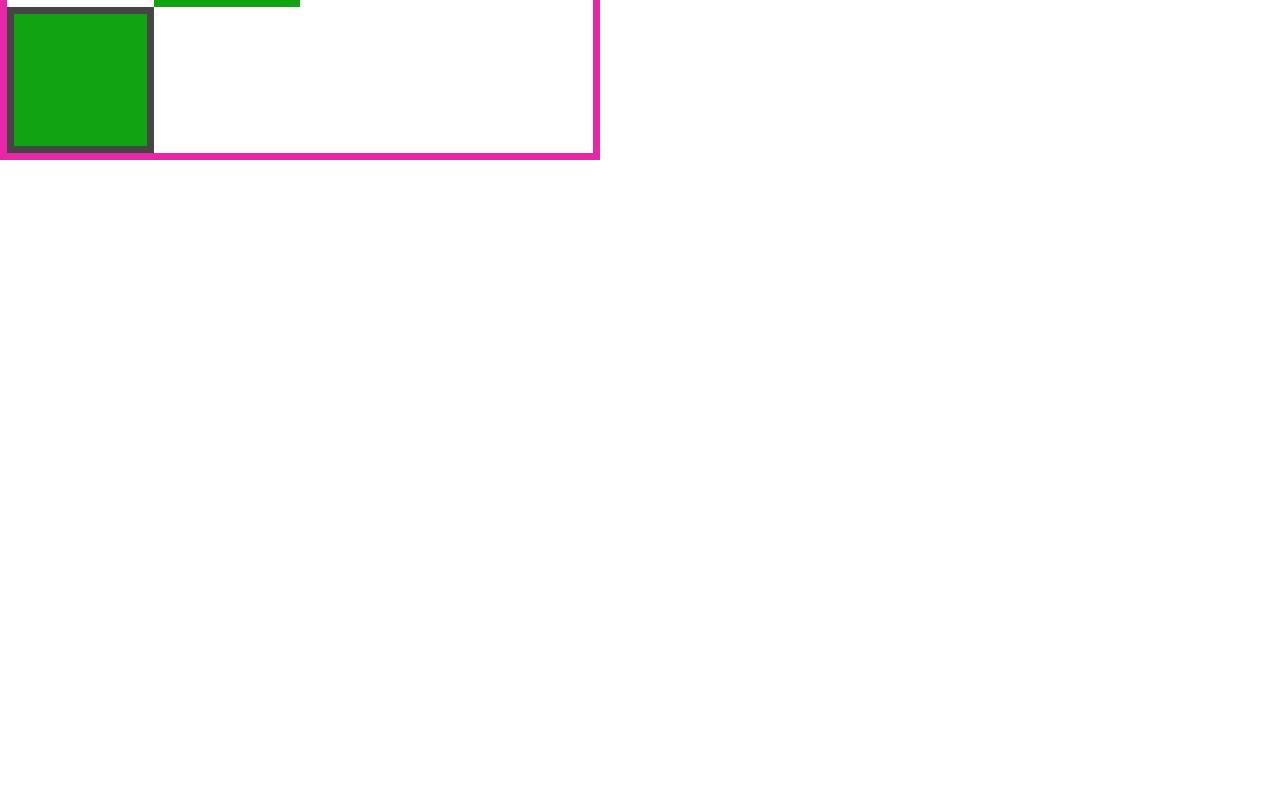
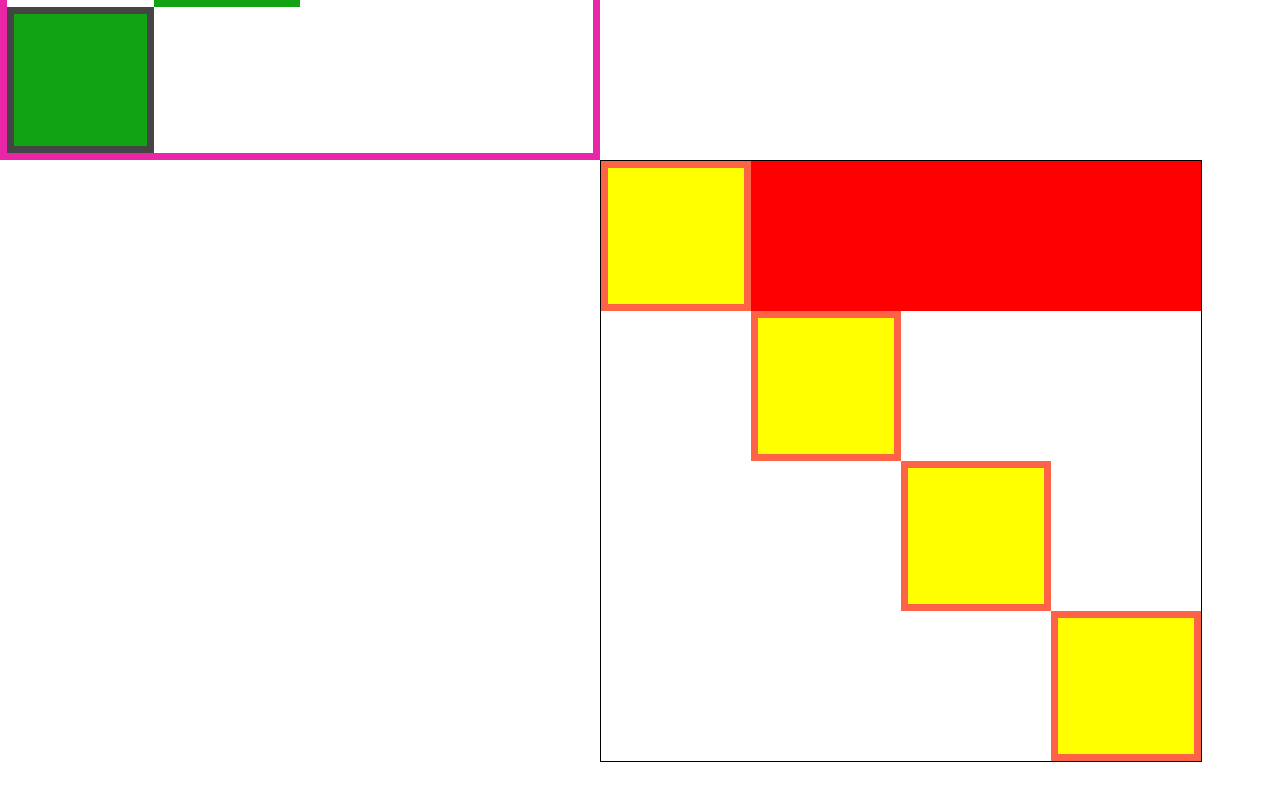
Before and after one commit to DCI-WD-TZ-23-D01/uib-11-stairway-LaraKempf, a website: page index.html in a window 1280 px wide. Shown: the part 440-1240 px from the top of the page. Before the commit the page ends 800 px from the top, so only its background shows below. Drawn offline with nearby package versions, Linux system fonts and the light colour scheme.

Commit message:
not just done

```diff
--- a/index.html
+++ b/index.html
@@ -17,5 +17,21 @@
       <div class="stair"></div>
       <div class="stair"></div>
     </div>
+
+    <div class="treppenhaus">
+      <div class="stairway2_1">
+        <div class="treppen"></div>
+      </div>
+      <div class="stairway2_2">
+        <div class="treppen"></div>
+      </div>
+      <div class="stairway2_3">
+        <div class="treppen"></div>
+      </div>
+      <div class="stairway2_4">
+        <div class="treppen"></div>
+      </div>
+    </div>
+    <br /><br /><br /><br /><br />
   </body>
 </html>
--- a/style.css
+++ b/style.css
@@ -25,3 +25,60 @@ box-sizing:border-box;
 {
     margin-left: 25%;
 }
+
+
+
+
+
+.treppen{
+    width: 150px;
+    height: 150px;
+background-color: yellow;
+border: 7px solid tomato;
+box-sizing: border-box;
+
+
+
+}
+.stairway2_1{
+  background-color: red;
+
+    width: 600px;
+
+
+    box-sizing: border-box;
+    padding-left:0px;
+}
+
+.stairway2_2{
+
+    width: 600px;
+
+    box-sizing: border-box;
+    padding-left: 150px;
+}
+.stairway2_3{
+
+    width: 600px;
+
+
+    box-sizing: border-box;
+    padding-left:300px;
+}
+.stairway2_4{
+
+    width: 600px;
+
+
+    box-sizing: border-box;
+    padding-left: 450px;
+}
+
+section{
+    border: 1px solid black;
+}
+.treppenhaus{
+    margin-left: 600px;
+    width: 600px;
+    border: 1px solid black;
+}
```
